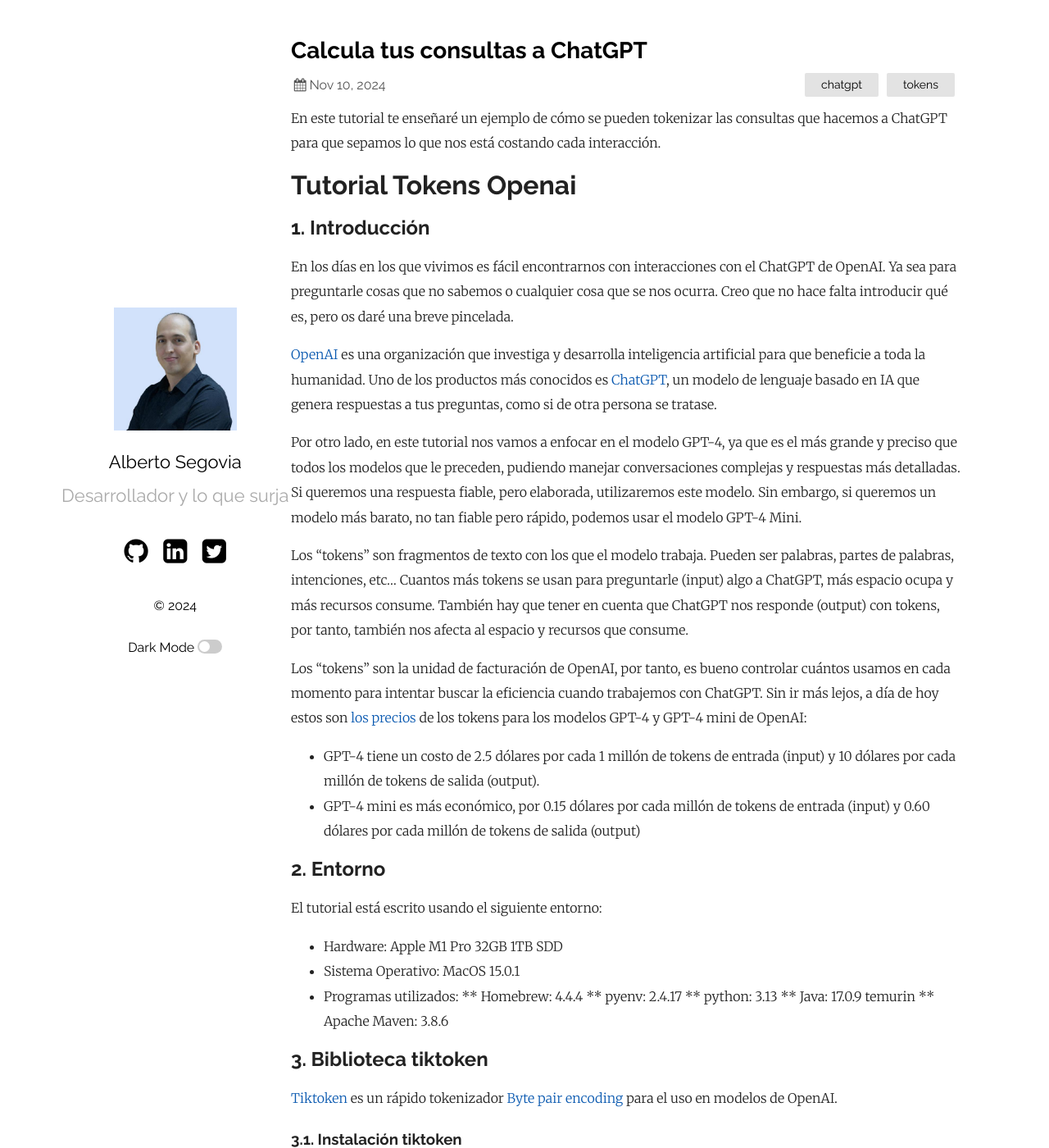
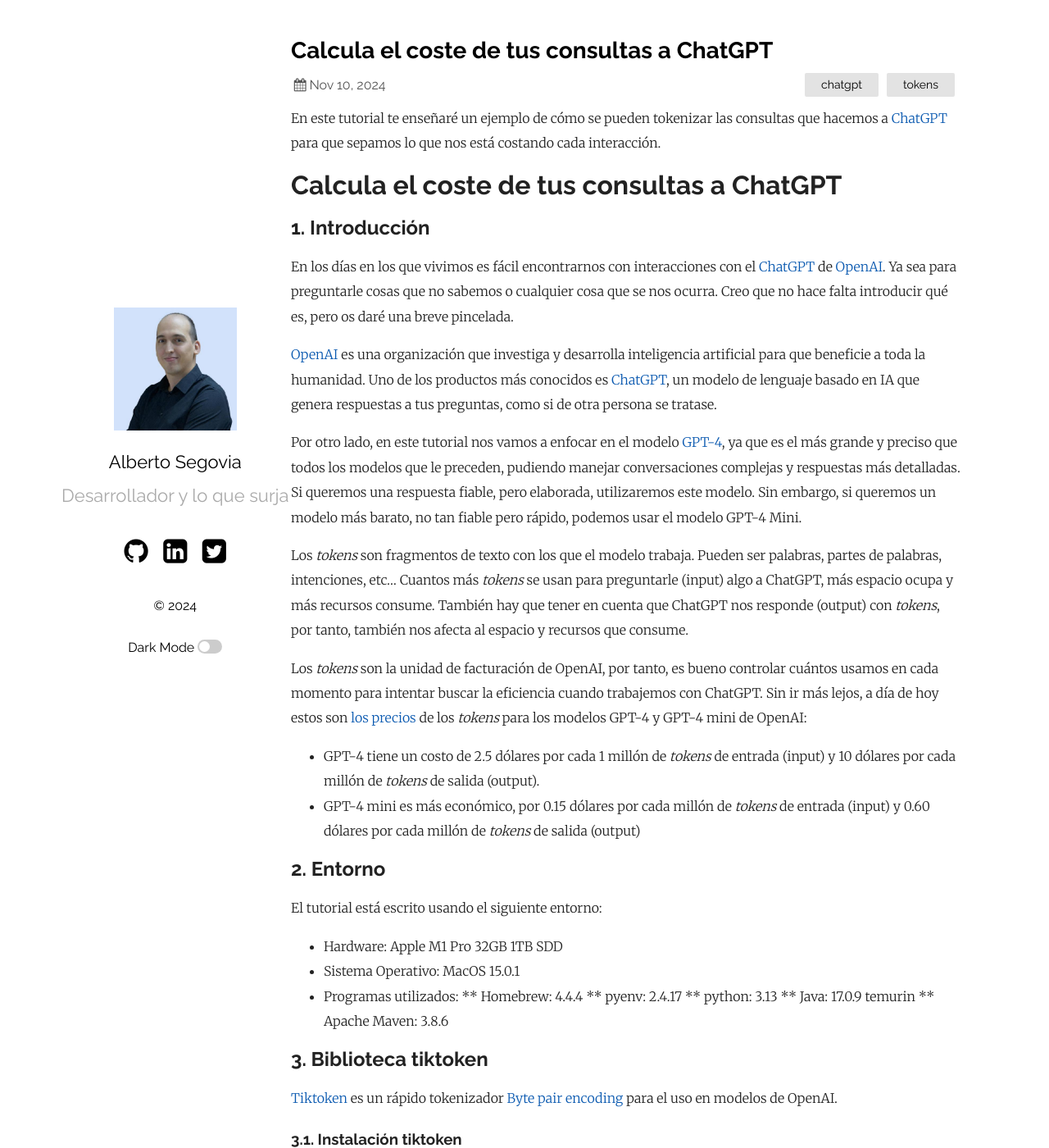
Before and after one commit to asegnz/asegnz.github.io, a Jekyll site: the page built from _posts/2024-11-11-calculo-tokens-chatgpt.md, in a window 1280 px wide and 1400 px high. Shown: the whole window at 82% size. Built offline with Jekyll 4.4.1, drawn with Linux system fonts in a browser that asks for light colours; comment, search, counter and statistics services are not loaded; some of the changed text lies outside the part shown.

Commit message:
Ajustes itálica

````diff
--- a/_posts/2024-11-11-calculo-tokens-chatgpt.md
+++ b/_posts/2024-11-11-calculo-tokens-chatgpt.md
@@ -1,28 +1,28 @@
 ---
 layout: post
-title: "Calcula tus consultas a ChatGPT"
+title: "Calcula el coste de tus consultas a ChatGPT"
 date: "2024-11-11 00:00:00 +0100"
 categories: chatgpt tokens
 ---
 
-En este tutorial te enseñaré un ejemplo de cómo se pueden tokenizar las consultas que hacemos a ChatGPT para que sepamos lo que nos está costando cada interacción.
+En este tutorial te enseñaré un ejemplo de cómo se pueden tokenizar las consultas que hacemos a [ChatGPT](https://chatgpt.com/) para que sepamos lo que nos está costando cada interacción.
 
-# Tutorial Tokens Openai
+# Calcula el coste de tus consultas a ChatGPT
 
 ## 1. Introducción
 
-En los días en los que vivimos es fácil encontrarnos con interacciones con el ChatGPT de OpenAI. Ya sea para preguntarle cosas que no sabemos o cualquier cosa que se nos ocurra. Creo que no hace falta introducir qué es, pero os daré una breve pincelada.
+En los días en los que vivimos es fácil encontrarnos con interacciones con el [ChatGPT](https://chatgpt.com/) de [OpenAI](https://openai.com/). Ya sea para preguntarle cosas que no sabemos o cualquier cosa que se nos ocurra. Creo que no hace falta introducir qué es, pero os daré una breve pincelada.
 
 [OpenAI](https://openai.com/) es una organización que investiga y desarrolla inteligencia artificial para que beneficie a toda la humanidad. Uno de los productos más conocidos es [ChatGPT](https://chatgpt.com/), un modelo de lenguaje basado en IA que genera respuestas a tus preguntas, como si de otra persona se tratase.
 
-Por otro lado, en este tutorial nos vamos a enfocar en el modelo GPT-4, ya que es el más grande y preciso que todos los modelos que le preceden, pudiendo manejar conversaciones complejas y respuestas más detalladas. Si queremos una respuesta fiable, pero elaborada, utilizaremos este modelo. Sin embargo, si queremos un modelo más barato, no tan fiable pero rápido, podemos usar el modelo GPT-4 Mini.
+Por otro lado, en este tutorial nos vamos a enfocar en el modelo [GPT-4](https://www.xataka.com/basics/gpt-4-que-como-funciona-como-usarlo-que-puedes-hacer-este-modelo-lenguaje-inteligencia-artificial), ya que es el más grande y preciso que todos los modelos que le preceden, pudiendo manejar conversaciones complejas y respuestas más detalladas. Si queremos una respuesta fiable, pero elaborada, utilizaremos este modelo. Sin embargo, si queremos un modelo más barato, no tan fiable pero rápido, podemos usar el modelo GPT-4 Mini.
 
-Los "tokens" son fragmentos de texto con los que el modelo trabaja. Pueden ser palabras, partes de palabras, intenciones, etc... Cuantos más tokens se usan para preguntarle (input) algo a ChatGPT, más espacio ocupa y más recursos consume. También hay que tener en cuenta que ChatGPT nos responde (output) con tokens, por tanto, también nos afecta al espacio y recursos que consume.
+Los *tokens* son fragmentos de texto con los que el modelo trabaja. Pueden ser palabras, partes de palabras, intenciones, etc... Cuantos más *tokens* se usan para preguntarle (input) algo a ChatGPT, más espacio ocupa y más recursos consume. También hay que tener en cuenta que ChatGPT nos responde (output) con *tokens*, por tanto, también nos afecta al espacio y recursos que consume.
 
-Los "tokens" son la unidad de facturación de OpenAI, por tanto, es bueno controlar cuántos usamos en cada momento para intentar buscar la eficiencia cuando trabajemos con ChatGPT. Sin ir más lejos, a día de hoy estos son [los precios](https://openai.com/api/pricing/) de los tokens para los modelos GPT-4 y GPT-4 mini de OpenAI:
+Los *tokens* son la unidad de facturación de OpenAI, por tanto, es bueno controlar cuántos usamos en cada momento para intentar buscar la eficiencia cuando trabajemos con ChatGPT. Sin ir más lejos, a día de hoy estos son [los precios](https://openai.com/api/pricing/) de los *tokens* para los modelos GPT-4 y GPT-4 mini de OpenAI:
 
-- GPT-4 tiene un costo de 2.5 dólares por cada 1 millón de tokens de entrada (input) y 10 dólares por cada millón de tokens de salida (output).
-- GPT-4 mini es más económico, por 0.15 dólares por cada millón de tokens de entrada (input) y 0.60 dólares por cada millón de tokens de salida (output)
+- GPT-4 tiene un costo de 2.5 dólares por cada 1 millón de *tokens* de entrada (input) y 10 dólares por cada millón de *tokens* de salida (output).
+- GPT-4 mini es más económico, por 0.15 dólares por cada millón de *tokens* de entrada (input) y 0.60 dólares por cada millón de *tokens* de salida (output)
 
 ## 2. Entorno
 
@@ -144,8 +144,8 @@ El tiempo que ha tardado en convertir prompt tokens ha sido de  0.44226646423339
 
 Se ha tardado 442 nanosegundos en ejecutar esta conversión. Las 69 palabras han sido traducidas en 87 tokens.
 
-Antes de seguir con la otra biblioteca, vemos que tenemos una lista de tokens en integer, pero, ¿esto realmente qué es?
-Podemos convertir a texto estos prompt tokens para saber exactamente qué es lo que está guardando en estos números.
+Antes de seguir con la otra biblioteca, vemos que tenemos una lista de *tokens* en integer, pero, ¿esto realmente qué es?
+Podemos convertir a texto estos prompt *tokens* para saber exactamente qué es lo que está guardando en estos números.
 
 Vamos a crear otro script de python que he nombrado como **openai-tokens-detail.py**
 
@@ -173,13 +173,13 @@ De nuevo, ejecutamos:
 [b'Lorem', b' ipsum', b' dolor', b' sit', b' amet', b',', b' consectetur', b' adipiscing', b' elit', b',', b' sed', b' do', b' eiusmod', b' tempor', b' incididunt', b' ut', b' labore', b' et', b' dolore', b' magna', b' aliqua', b'.', b' Ut', b' enim', b' ad', b' minim', b' veniam', b',', b' quis', b' nost', b'rud', b' exercitation', b' ullam', b'co', b' laboris', b' nisi', b' ut', b' aliqu', b'ip', b' ex', b' ea', b' commodo', b' consequat', b'.', b' Duis', b' aute', b' ir', b'ure', b' dolor', b' in', b' reprehenderit', b' in', b' voluptate', b' velit', b' esse', b' c', b'illum', b' dolore', b' eu', b' fugiat', b' nulla', b' pariatur', b'.', b' Ex', b'cepteur', b' sint', b' occaec', b'at', b' cupid', b'atat', b' non', b' pro', b'ident', b',', b' sunt', b' in', b' culpa', b' qui', b' officia', b' deserunt', b' moll', b'it', b' anim', b' id', b' est', b' laborum', b'.']
 ```
 
-Como se puede observar, delante de cada literal tenemos una _b_ que significa que todo texto detrás es un **bytearray**. Con un texto tan largo no podemos apreciar a simple vista cómo se traduce el texto en tokens. Vamos con un ejemplo más cortito:
+Como se puede observar, delante de cada literal tenemos una _b_ que significa que todo texto detrás es un **bytearray**. Con un texto tan largo no podemos apreciar a simple vista cómo se traduce el texto en *tokens*. Vamos con un ejemplo más cortito:
 
 El perro corre rápido y el gato corre lento.
 [4422, 96439, **14025**, 41693, 342, 650, 99767, **14025**, 120905, 13]
 [b'El', b' perro', **b' corre'**, b' r\xc3\xa1pido', b' y', b' el', b' gato', **b' corre'**, b' lento', b'.']
 
-Vemos que se reutilizan las expresiones exactas como en el caso de "corre" y el propio "." tiene un token. Nos invita a pensar que **siempre que convirtamos texto, va a haber más tokens que palabras.** Veamos otro ejemplo:
+Vemos que se reutilizan las expresiones exactas como en el caso de "corre" y el propio "." tiene un *token*. Nos invita a pensar que **siempre que convirtamos texto, va a haber más tokens que palabras.** Veamos otro ejemplo:
 
 el perro corre, el perro juega, el perro duerme.
 [296, 96439, 14025, 11, 650, 96439, 145144, 11, 650, 96439, 116318, 1047, 13]
@@ -207,7 +207,7 @@ Para añadir la biblioteca [jtokkit](https://github.com/knuddelsgmbh/jtokkit) so
 </dependency>
 ```
 
-La función de codificación en tokens se nos quedaría así:
+La función de codificación en *tokens* se nos quedaría así:
 
 ```java
 import com.knuddels.jtokkit.Encodings;
@@ -259,4 +259,4 @@ En esta consola podemos introducir exactamente la misma consulta de prueba con l
 
 # 5. Conclusiones
 
-Aunque este ejercicio representa una prueba de concepto en el uso de la librería de cálculo de tokens, su aplicabilidad potencial es notable en diversas circunstancias. La capacidad de medir de manera precisa el consumo de tokens constituye un pilar fundamental para la optimización de recursos. Este enfoque no solo permite reformular las consultas a ChatGPT para reducir el gasto en tokens, sino también facilita una evaluación detallada del coste asociado a cada interacción. Así, es posible establecer tarifas ajustadas y mejorar la eficiencia en los procesos de negocio, maximizando el valor obtenido a partir de cada inversión en el uso de modelos de lenguaje.
+Aunque este ejercicio representa una prueba de concepto en el uso de la librería de cálculo de *tokens*, su aplicabilidad potencial es notable en diversas circunstancias. La capacidad de medir de manera precisa el consumo de *tokens* constituye un pilar fundamental para la optimización de recursos. Este enfoque no solo permite reformular las consultas a ChatGPT para reducir el gasto en *tokens*, sino también facilita una evaluación detallada del coste asociado a cada interacción. Así, es posible establecer tarifas ajustadas y mejorar la eficiencia en los procesos de negocio, maximizando el valor obtenido a partir de cada inversión en el uso de modelos de lenguaje.
````
